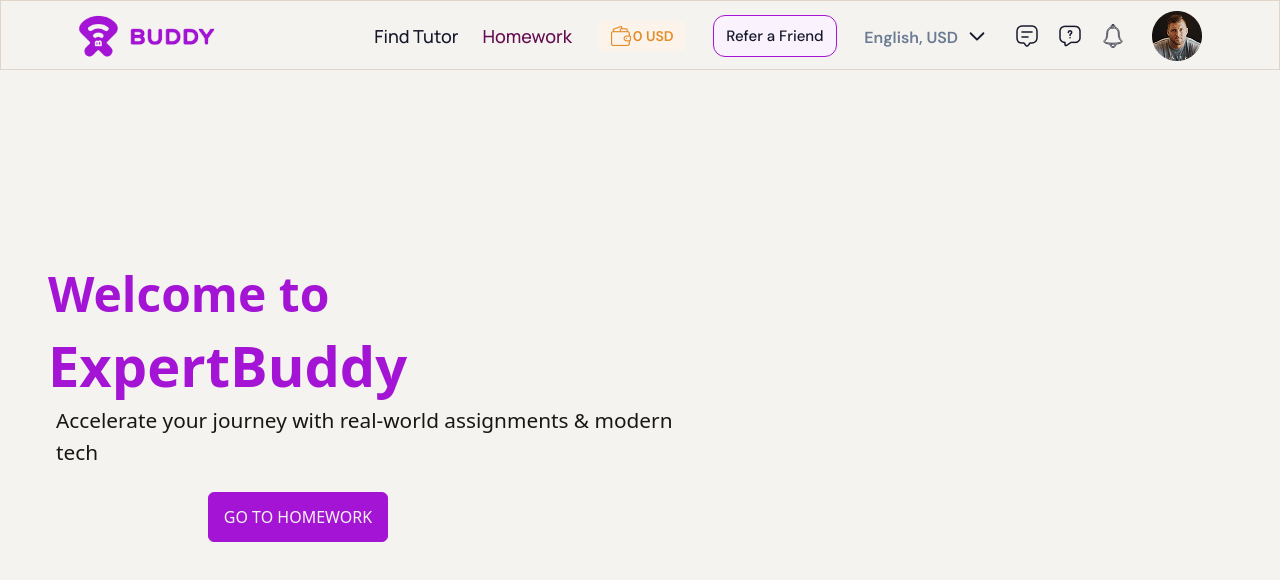
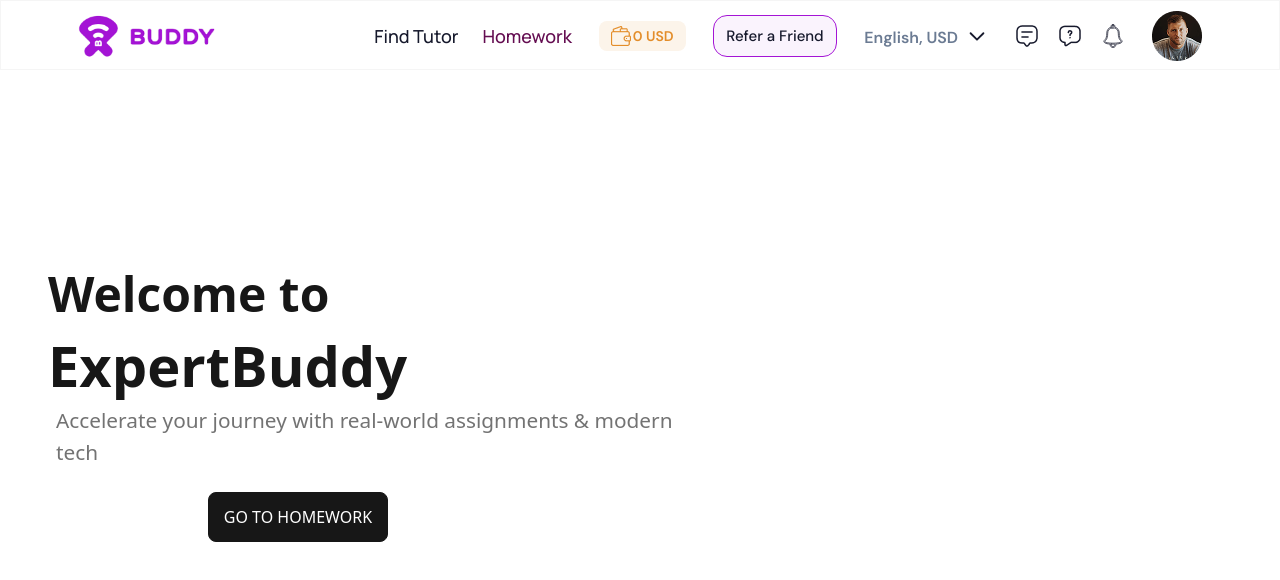
Before and after one commit to AMAN7040/ExpertBud, a Next.js app: page / in a window 1280 px wide. Shown: the top 580 px of the page. Built offline with nearby package versions, Linux system fonts and the light colour scheme.

Commit message:
style: Theme style updated

```diff
--- a/src/app/globals.css
+++ b/src/app/globals.css
@@ -1,10 +1,11 @@
 @import "tailwindcss";
+@import "tw-animate-css";
+
+@custom-variant dark (&:is(.dark *));
 
 :root {
-  --background: #f5f3ef;
-  --foreground: #171717;
-  --primary: #a414d5;
-  --secondary: #e1d5c9;
+  --primary: oklch(0.205 0 0);
+  --secondary: oklch(0.97 0 0);
   --dark: #16192c;
   --thanos: #640d51;
   --wallet: #e38d2a;
@@ -13,6 +14,36 @@
   --font-inter: var(--font-inter);
   --font-manrope: var(--font-manrope);
   --font-dm-sans: var(--font-dm-sans);
+  --radius: 0.625rem;
+  --background: oklch(1 0 0);
+  --foreground: oklch(0.145 0 0);
+  --card: oklch(1 0 0);
+  --card-foreground: oklch(0.145 0 0);
+  --popover: oklch(1 0 0);
+  --popover-foreground: oklch(0.145 0 0);
+  --primary-foreground: oklch(0.985 0 0);
+  --secondary-foreground: oklch(0.205 0 0);
+  --muted: oklch(0.97 0 0);
+  --muted-foreground: oklch(0.556 0 0);
+  --accent: oklch(0.97 0 0);
+  --accent-foreground: oklch(0.205 0 0);
+  --destructive: oklch(0.577 0.245 27.325);
+  --border: oklch(0.922 0 0);
+  --input: oklch(0.922 0 0);
+  --ring: oklch(0.708 0 0);
+  --chart-1: oklch(0.646 0.222 41.116);
+  --chart-2: oklch(0.6 0.118 184.704);
+  --chart-3: oklch(0.398 0.07 227.392);
+  --chart-4: oklch(0.828 0.189 84.429);
+  --chart-5: oklch(0.769 0.188 70.08);
+  --sidebar: oklch(0.985 0 0);
+  --sidebar-foreground: oklch(0.145 0 0);
+  --sidebar-primary: oklch(0.205 0 0);
+  --sidebar-primary-foreground: oklch(0.985 0 0);
+  --sidebar-accent: oklch(0.97 0 0);
+  --sidebar-accent-foreground: oklch(0.205 0 0);
+  --sidebar-border: oklch(0.922 0 0);
+  --sidebar-ring: oklch(0.708 0 0);
 }
 
 @theme {
@@ -46,7 +77,6 @@
 
 body {
   background-color: var(--background);
-  color: var(--foreground);
   min-height: 100vh;
   overflow-x: hidden;
   box-sizing: border-box;
@@ -84,7 +114,7 @@
     position: relative;
   }
 
-  .nav:hover{
+  .nav:hover {
     padding-bottom: 5px;
   }
 
@@ -108,3 +138,84 @@
     width: 100%;
   }
 }
+
+@theme inline {
+  --radius-sm: calc(var(--radius) - 4px);
+  --radius-md: calc(var(--radius) - 2px);
+  --radius-lg: var(--radius);
+  --radius-xl: calc(var(--radius) + 4px);
+  --color-background: var(--background);
+  --color-foreground: var(--foreground);
+  --color-card: var(--card);
+  --color-card-foreground: var(--card-foreground);
+  --color-popover: var(--popover);
+  --color-popover-foreground: var(--popover-foreground);
+  --color-primary: var(--primary);
+  --color-primary-foreground: var(--primary-foreground);
+  --color-secondary: var(--secondary);
+  --color-secondary-foreground: var(--secondary-foreground);
+  --color-muted: var(--muted);
+  --color-muted-foreground: var(--muted-foreground);
+  --color-accent: var(--accent);
+  --color-accent-foreground: var(--accent-foreground);
+  --color-destructive: var(--destructive);
+  --color-border: var(--border);
+  --color-input: var(--input);
+  --color-ring: var(--ring);
+  --color-chart-1: var(--chart-1);
+  --color-chart-2: var(--chart-2);
+  --color-chart-3: var(--chart-3);
+  --color-chart-4: var(--chart-4);
+  --color-chart-5: var(--chart-5);
+  --color-sidebar: var(--sidebar);
+  --color-sidebar-foreground: var(--sidebar-foreground);
+  --color-sidebar-primary: var(--sidebar-primary);
+  --color-sidebar-primary-foreground: var(--sidebar-primary-foreground);
+  --color-sidebar-accent: var(--sidebar-accent);
+  --color-sidebar-accent-foreground: var(--sidebar-accent-foreground);
+  --color-sidebar-border: var(--sidebar-border);
+  --color-sidebar-ring: var(--sidebar-ring);
+}
+
+.dark {
+  --background: oklch(0.145 0 0);
+  --foreground: oklch(0.985 0 0);
+  --card: oklch(0.205 0 0);
+  --card-foreground: oklch(0.985 0 0);
+  --popover: oklch(0.205 0 0);
+  --popover-foreground: oklch(0.985 0 0);
+  --primary: oklch(0.922 0 0);
+  --primary-foreground: oklch(0.205 0 0);
+  --secondary: oklch(0.269 0 0);
+  --secondary-foreground: oklch(0.985 0 0);
+  --muted: oklch(0.269 0 0);
+  --muted-foreground: oklch(0.708 0 0);
+  --accent: oklch(0.269 0 0);
+  --accent-foreground: oklch(0.985 0 0);
+  --destructive: oklch(0.704 0.191 22.216);
+  --border: oklch(1 0 0 / 10%);
+  --input: oklch(1 0 0 / 15%);
+  --ring: oklch(0.556 0 0);
+  --chart-1: oklch(0.488 0.243 264.376);
+  --chart-2: oklch(0.696 0.17 162.48);
+  --chart-3: oklch(0.769 0.188 70.08);
+  --chart-4: oklch(0.627 0.265 303.9);
+  --chart-5: oklch(0.645 0.246 16.439);
+  --sidebar: oklch(0.205 0 0);
+  --sidebar-foreground: oklch(0.985 0 0);
+  --sidebar-primary: oklch(0.488 0.243 264.376);
+  --sidebar-primary-foreground: oklch(0.985 0 0);
+  --sidebar-accent: oklch(0.269 0 0);
+  --sidebar-accent-foreground: oklch(0.985 0 0);
+  --sidebar-border: oklch(1 0 0 / 10%);
+  --sidebar-ring: oklch(0.556 0 0);
+}
+
+@layer base {
+  * {
+    @apply border-border outline-ring/50;
+  }
+  body {
+    @apply bg-background text-foreground;
+  }
+}
```
